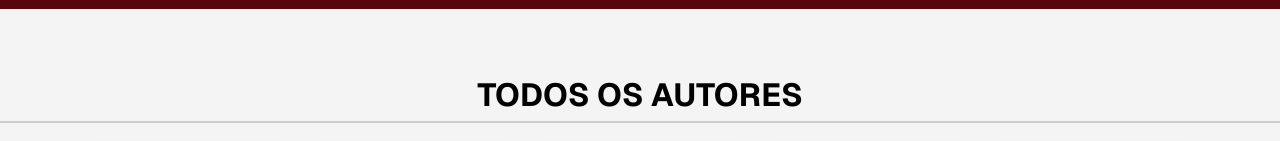
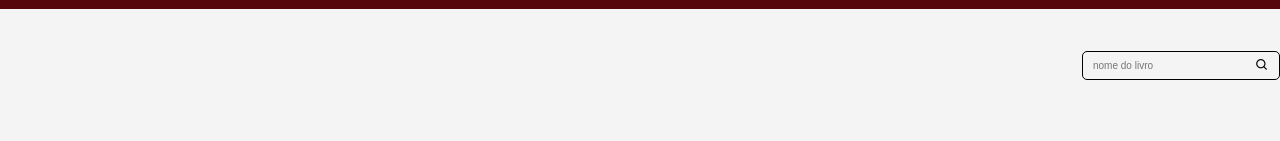
Before and after one commit to giovanagomesdsv/tcc-front-react, a Next.js app: page /autores in a window 1280 px wide. Shown: the part 490-631 px from the top of the page. Built offline with nearby package versions, Linux system fonts and the light colour scheme.

Commit message:
mudanças
adicionei a barra de pesquisa a autores

```diff
--- a/src/app/autores/page.jsx
+++ b/src/app/autores/page.jsx
@@ -14,6 +14,14 @@ export default function Autores() {
         <Link href={"#"} className={clsx(styles.navlinkstyle, "fix2" , "linkname")}>Autores</Link>
         <Link href={"#"} className={styles.navlinkstyle}>Livros</Link>
         <Link href={"#"} className={styles.navlinkstyle}>Sobre</Link>
+        </div>
+        <br/><br/>
+
+        <div className="buscacontainer">
+            <form action="" method="GET" className="buscaform">
+            <input type="text" name="busca" placeholder="nome do livro" />
+            <button type="submit"><i className='bx bx-search'></i></button>
+            </form>
         </div>
 
         {/*Segunda barra que separa informações */}
```
